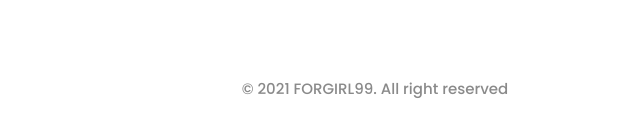
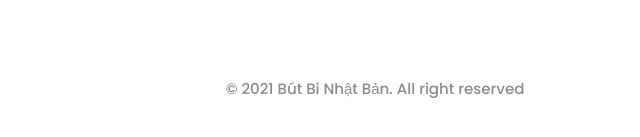
Before and after one commit to doanduchieupw/PenShop, a plain HTML site: page index.html in a window 1280 px wide. Shown: the part 2363-2500 px from the top of the page, 265-905 px from the left. Drawn offline with nearby package versions, Linux system fonts and the light colour scheme.

Commit message:
Update index.html

```diff
--- a/index.html
+++ b/index.html
@@ -120,7 +120,7 @@
                 </div>
             </div>
 
-            <p class="footer__copy">&#169; 2021 FORGIRL99. All right reserved</p>
+            <p class="footer__copy">&#169; 2021 Bút Bi Nhật Bản. All right reserved</p>
         </footer>
 
 
```
